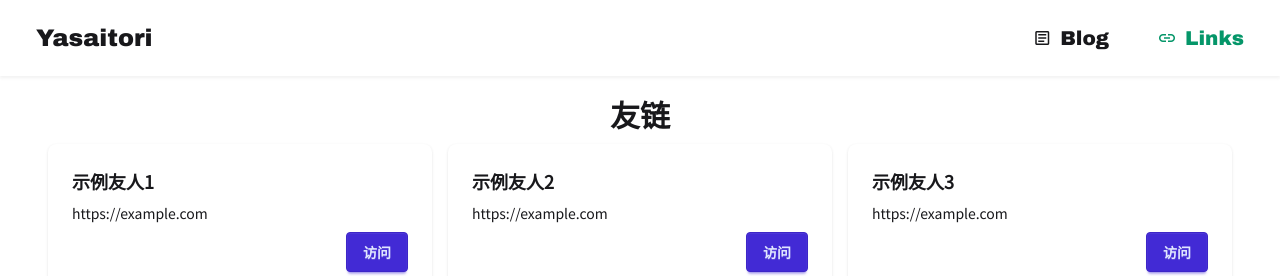
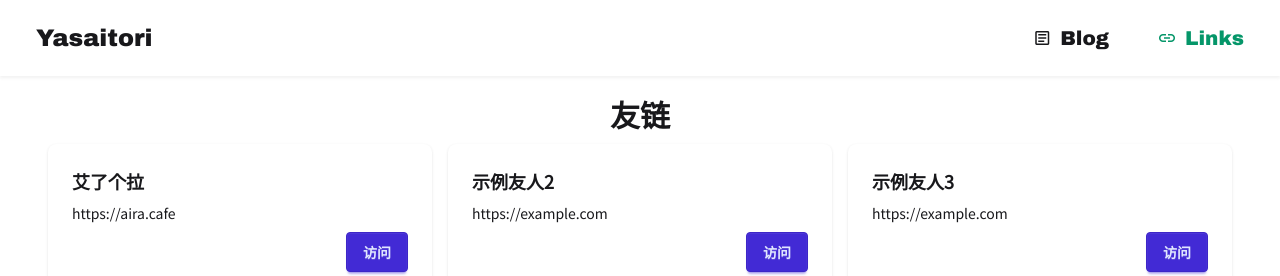
Before and after one commit to YasaitoriOvO/nest, a Nuxt app: page /friends in a window 1280 px wide. Shown: the top 276 px of the page. Built offline with nearby package versions, Linux system fonts and the light colour scheme.

Commit message:
友链！

```diff
--- a/app/pages/friends.vue
+++ b/app/pages/friends.vue
@@ -1,6 +1,6 @@
 <script setup lang="ts">
   const friends = [
-    { name: '示例友人1', url: 'https://example.com' },
+    { name: '艾了个拉', url: 'https://aira.cafe' },
     { name: '示例友人2', url: 'https://example.com' },
     { name: '示例友人3', url: 'https://example.com' },
     { name: '示例友人4', url: 'https://example.com' }
```
